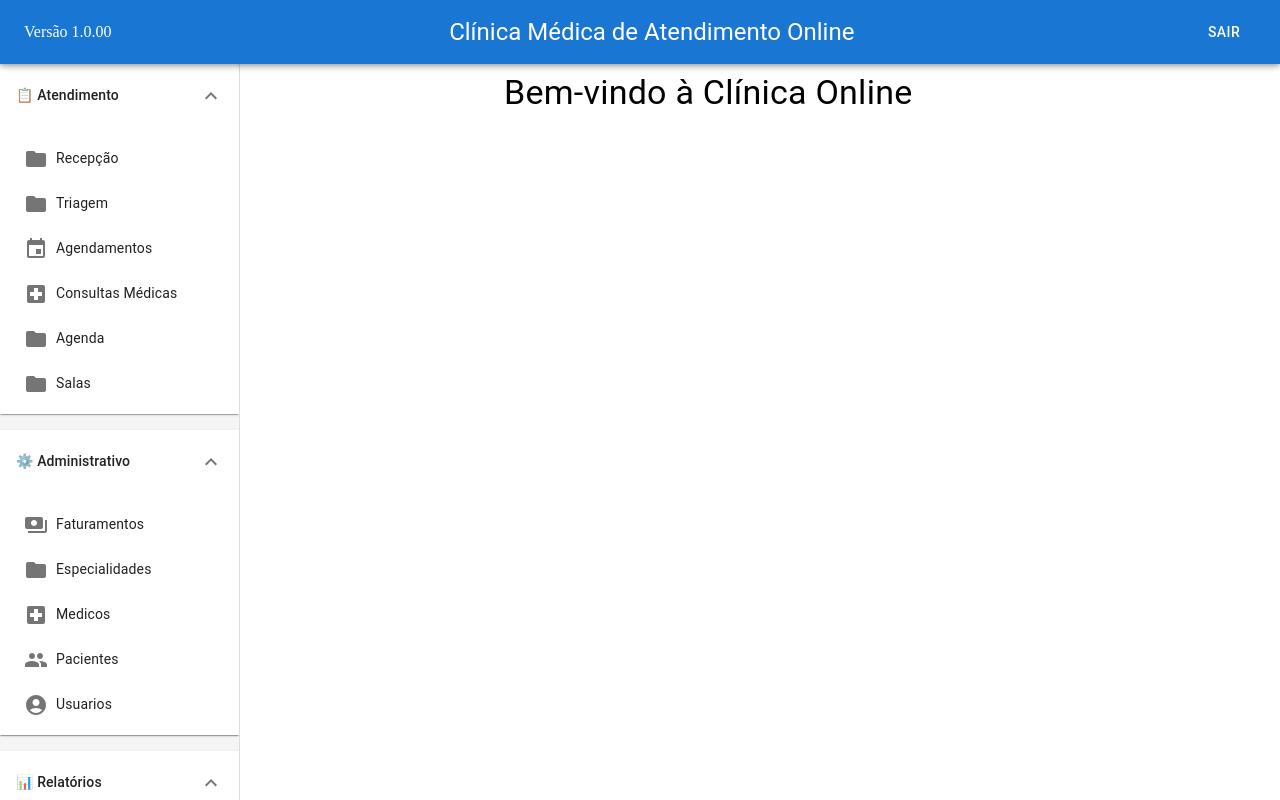
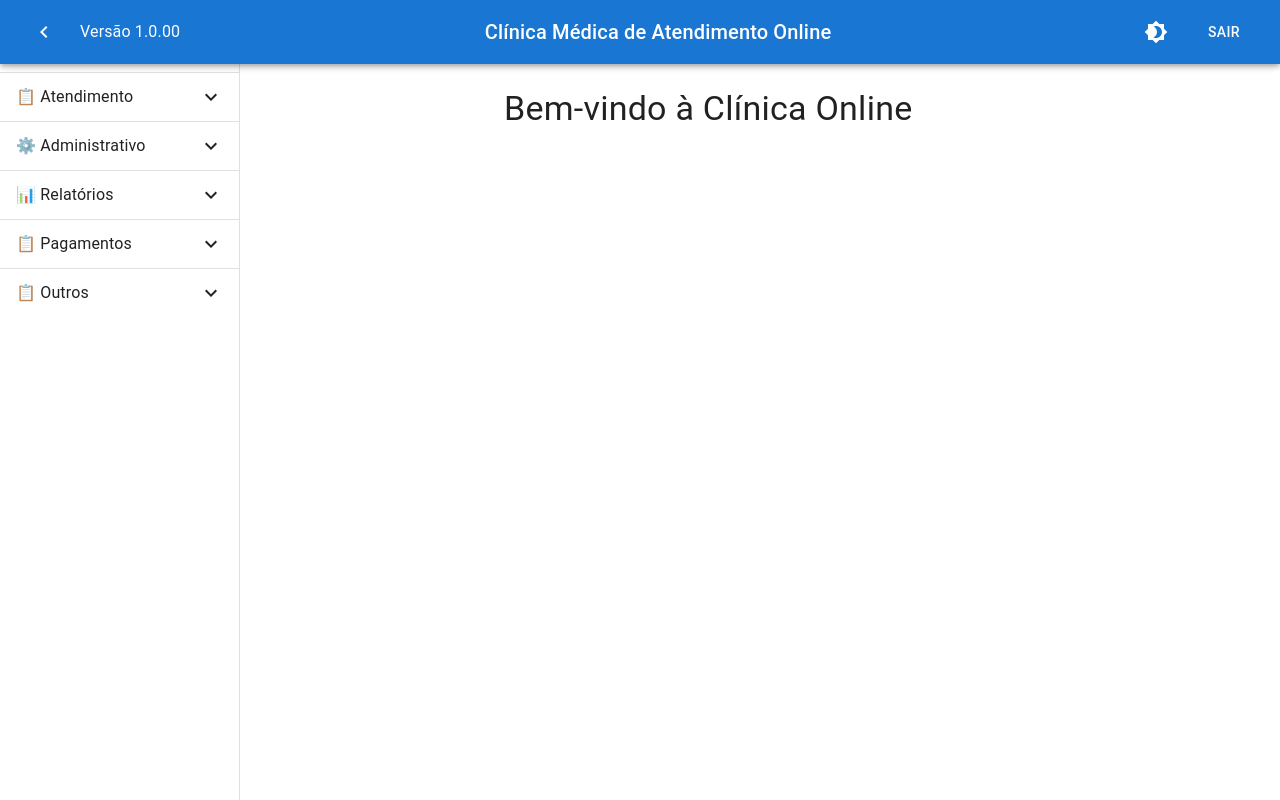
Before and after one commit to andreitoledo/Atendimento-Medico, a React (Vite) app in the folder clinica-frontend/: page /home in a window 1280 px wide. Built offline with nearby package versions, Linux system fonts and the light colour scheme; sample sign-in values are in the browser's storage.

Commit message:
Ajustes no menu, botão claro/esculo, menu recolhivel e icones

```diff
--- a/clinica-frontend/src/components/Layout.jsx
+++ b/clinica-frontend/src/components/Layout.jsx
@@ -1,162 +1,176 @@
-import React from 'react';
+import React, { useState } from "react";
 import {
-  Box, Drawer, AppBar, Toolbar, Typography, Button,
-  Accordion, AccordionSummary, AccordionDetails, List, ListItem,
-  ListItemText, ListItemIcon, Divider
-} from '@mui/material';
-import ExpandMoreIcon from '@mui/icons-material/ExpandMore';
-import { useNavigate, useLocation } from 'react-router-dom';
-
-import EventIcon from '@mui/icons-material/Event';
-import PeopleIcon from '@mui/icons-material/People';
-import LocalHospitalIcon from '@mui/icons-material/LocalHospital';
-import DashboardIcon from '@mui/icons-material/Dashboard';
-import AccountCircleIcon from '@mui/icons-material/AccountCircle';
-import FolderIcon from '@mui/icons-material/Folder';
-import PaymentsIcon from '@mui/icons-material/Payments';
+  Box, Drawer, AppBar, Toolbar, Typography, List, ListItem,
+  ListItemText, Button, Divider, IconButton, Tooltip, ListItemIcon, Collapse
+} from "@mui/material";
+import { useNavigate } from "react-router-dom";
+import { useThemeContext } from "./ThemeContext";
+import Brightness4Icon from "@mui/icons-material/Brightness4";
+import Brightness7Icon from "@mui/icons-material/Brightness7";
+import MenuIcon from "@mui/icons-material/Menu";
+import ChevronLeftIcon from "@mui/icons-material/ChevronLeft";
+import ExpandLess from "@mui/icons-material/ExpandLess";
+import ExpandMore from "@mui/icons-material/ExpandMore";
+import EventIcon from "@mui/icons-material/Event";
+import MedicalServicesIcon from "@mui/icons-material/MedicalServices";
+import PeopleIcon from "@mui/icons-material/People";
+import AttachMoneyIcon from "@mui/icons-material/AttachMoney";
+import LocalHospitalIcon from "@mui/icons-material/LocalHospital";
+import AssessmentIcon from "@mui/icons-material/Assessment";
+import RoomIcon from "@mui/icons-material/MeetingRoom";
+import FolderSharedIcon from "@mui/icons-material/FolderShared";
+import ListAltIcon from "@mui/icons-material/ListAlt";
 
 const drawerWidth = 240;
 
 const Layout = ({ children }) => {
   const navigate = useNavigate();
-  const location = useLocation();
-  const token = localStorage.getItem('token');
+  const { toggleColorMode, mode } = useThemeContext();
+  const [open, setOpen] = useState(true);
+  const [activeSection, setActiveSection] = useState(null);
 
+  const token = localStorage.getItem("token");
   let role = null;
+
   if (token) {
-    const payload = JSON.parse(atob(token.split('.')[1]));
+    const payload = JSON.parse(atob(token.split(".")[1]));
     role = payload.role || payload["http://schemas.microsoft.com/ws/2008/06/identity/claims/role"];
   }
 
-  const getIcon = (label) => {
-    switch (label) {
-      case 'Agendamentos': return <EventIcon />;
-      case 'Consultas Médicas': return <LocalHospitalIcon />;
-      case 'Pacientes': return <PeopleIcon />;
-      case 'Medicos': return <LocalHospitalIcon />;
-      case 'Usuarios': return <AccountCircleIcon />;
-      case 'Faturamentos': return <PaymentsIcon />;
-      case 'Dashboard Financeiros': return <DashboardIcon />;
-      default: return <FolderIcon />;
-    }
+  const toggleSection = (index) => {
+    setActiveSection(prev => (prev === index ? null : index));
   };
 
   const sections = [
     {
-      title: '📋 Atendimento',
+      title: "📋 Atendimento",
       items: [
-        { label: 'Recepção', path: '/recepcao', roles: ['admin', 'medico'] },
-        { label: 'Triagem', path: '/triagem', roles: ['admin', 'medico'] },
-        { label: 'Agendamentos', path: '/agendamentos', roles: ['admin'] },
-        { label: 'Consultas Médicas', path: '/consultas', roles: ['admin', 'medico'] },
-        { label: 'Agenda', path: '/agendaPage', roles: ['admin', 'medico'] },
-        { label: 'Salas', path: '/SalasPage', roles: ['admin', 'medico'] },
-      ]
+        { label: "Recepção", path: "/recepcao", icon: <PeopleIcon />, roles: ["admin", "medico"] },
+        { label: "Triagem", path: "/triagem", icon: <MedicalServicesIcon />, roles: ["admin", "medico"] },
+        { label: "Agendamentos", path: "/agendamentos", icon: <EventIcon />, roles: ["admin"] },
+        { label: "Consultas Médicas", path: "/consultas", icon: <LocalHospitalIcon />, roles: ["admin", "medico"] },
+        { label: "Agenda", path: "/agendaPage", icon: <EventIcon />, roles: ["admin", "medico"] },
+        { label: "Salas", path: "/SalasPage", icon: <RoomIcon />, roles: ["admin", "medico"] },
+      ],
     },
     {
-      title: '⚙️ Administrativo',
+      title: "⚙️ Administrativo",
       items: [
-        { label: 'Faturamentos', path: '/faturamentos', roles: ['admin'] },
-        { label: 'Especialidades', path: '/especialidades', roles: ['admin'] },
-        { label: 'Medicos', path: '/medicos', roles: ['admin'] },
-        { label: 'Pacientes', path: '/pacientes', roles: ['admin'] },
-        { label: 'Usuarios', path: '/usuarios', roles: ['admin'] },
-      ]
+        { label: "Faturamentos", path: "/faturamentos", icon: <AttachMoneyIcon />, roles: ["admin"] },
+        { label: "Especialidades", path: "/especialidades", icon: <MedicalServicesIcon />, roles: ["admin"] },
+        { label: "Medicos", path: "/medicos", icon: <LocalHospitalIcon />, roles: ["admin"] },
+        { label: "Pacientes", path: "/pacientes", icon: <PeopleIcon />, roles: ["admin"] },
+        { label: "Usuarios", path: "/usuarios", icon: <PeopleIcon />, roles: ["admin"] },
+      ],
     },
     {
-      title: '📊 Relatórios',
+      title: "📊 Relatórios",
       items: [
-        { label: 'Faturamentos', path: '/relatoriosFaturamentos', roles: ['admin'] },
-        { label: 'Dashboard Financeiros', path: '/dashboardFinanceiro', roles: ['admin'] },
-        { label: 'Consulta Médica', path: '/relatorioConsultaMedica', roles: ['admin', 'medico'] },
-        { label: 'Comparecimento', path: '/relatorioComparecimento', roles: ['admin'] },
-        { label: 'Agendamento por Período', path: '/relatorioAgendamentosPorPeriodo', roles: ['admin'] },
-        { label: 'Paciente Recorrente', path: '/relatorioPacientesRecorrentes', roles: ['admin'] },
-        { label: 'Produção Médica', path: '/relatorioProducaoMedica', roles: ['admin'] },
-        { label: 'Consulta por Especialidade', path: '/relatorioConsultasPorEspecialidades', roles: ['admin'] },
-        { label: 'Consulta Por Dia', path: '/relatorioConsultasPorDia', roles: ['admin'] },
-      ]
+        { label: "Faturamentos", path: "/relatoriosFaturamentos", icon: <AssessmentIcon />, roles: ["admin"] },
+        { label: "Dashboard Financeiros", path: "/dashboardFinanceiro", icon: <AssessmentIcon />, roles: ["admin"] },
+        { label: "Consulta Médica", path: "/relatorioConsultaMedica", icon: <AssessmentIcon />, roles: ["admin", "medico"] },
+        { label: "Comparecimento", path: "/relatorioComparecimento", icon: <AssessmentIcon />, roles: ["admin"] },
+        { label: "Agendamento por Período", path: "/relatorioAgendamentosPorPeriodo", icon: <AssessmentIcon />, roles: ["admin"] },
+        { label: "Paciente Recorrente", path: "/relatorioPacientesRecorrentes", icon: <AssessmentIcon />, roles: ["admin"] },
+        { label: "Produção Médica", path: "/relatorioProducaoMedica", icon: <AssessmentIcon />, roles: ["admin"] },
+        { label: "Consulta por Especialidade", path: "/relatorioConsultasPorEspecialidades", icon: <AssessmentIcon />, roles: ["admin"] },
+        { label: "Consulta Por Dia", path: "/relatorioConsultasPorDia", icon: <AssessmentIcon />, roles: ["admin"] },
+      ],
     },
     {
-      title: '📋 Pagamentos',
+      title: "📋 Pagamentos",
       items: [
-        { label: 'Pagamentos', path: '/pagamentoForm', roles: ['admin'] },
-        { label: 'Dashboard Conciliação', path: '/dashboardFinanceiroConciliacaoPage', roles: ['admin'] },
-      ]
+        { label: "Pagamentos", path: "/pagamentoForm", icon: <AttachMoneyIcon />, roles: ["admin"] },
+        { label: "Dashboard Conciliação", path: "/dashboardFinanceiroConciliacaoPage", icon: <AssessmentIcon />, roles: ["admin"] },
+      ],
     },
     {
-      title: '📋 Outros',
+      title: "📋 Outros",
       items: [
-        { label: 'Prontuario Clinico', path: '/prontuario-clinico/:id', roles: ['admin', 'medico'] },
-        { label: 'Prontuario Psicologo', path: '/prontuario-psicologo/:id', roles: ['admin', 'medico'] },
-        { label: 'Prontuario Psiquiatra', path: '/prontuario-psiquiatra/:id', roles: ['admin', 'medico'] },
-        { label: 'Listagem de Triagens', path: '/triagens', roles: ['admin', 'medico'] },
-      ]
+        { label: "Prontuario Clinico", path: "/prontuario-clinico/:id", icon: <FolderSharedIcon />, roles: ["admin", "medico"] },
+        { label: "Prontuario Psicologo", path: "/prontuario-psicologo/:id", icon: <FolderSharedIcon />, roles: ["admin", "medico"] },
+        { label: "Prontuario Psiquiatra", path: "/prontuario-psiquiatra/:id", icon: <FolderSharedIcon />, roles: ["admin", "medico"] },
+        { label: "Listagem de Triagens", path: "/triagens", icon: <ListAltIcon />, roles: ["admin", "medico"] },
+      ],
     },
   ];
 
   const handleLogout = () => {
-    localStorage.removeItem('token');
-    navigate('/');
+    localStorage.removeItem("token");
+    navigate("/");
   };
 
   return (
-    <Box sx={{ display: 'flex' }}>
+    <Box sx={{ display: "flex" }}>
       <AppBar position="fixed" sx={{ zIndex: 1300 }}>
-        <Toolbar sx={{ display: 'flex', justifyContent: 'space-between' }}>
-          <Typography variant="h10">Versão 1.0.00</Typography>
-          <Typography variant="h5">Clínica Médica de Atendimento Online</Typography>
-          <Button color="inherit" onClick={handleLogout}>Sair</Button>
+        <Toolbar sx={{ display: "flex", justifyContent: "space-between" }}>
+          <Box display="flex" alignItems="center" gap={2}>
+            <IconButton onClick={() => setOpen(!open)} color="inherit">
+              {open ? <ChevronLeftIcon /> : <MenuIcon />}
+            </IconButton>
+            <Typography variant="body1">Versão 1.0.00</Typography>
+          </Box>
+          <Typography variant="h6">Clínica Médica de Atendimento Online</Typography>
+          <Box display="flex" alignItems="center" gap={2}>
+            <Tooltip title="Alternar tema">
+              <IconButton color="inherit" onClick={toggleColorMode}>
+                {mode === "dark" ? <Brightness7Icon /> : <Brightness4Icon />}
+              </IconButton>
+            </Tooltip>
+            <Button color="inherit" onClick={handleLogout}>Sair</Button>
+          </Box>
         </Toolbar>
       </AppBar>
 
       <Drawer
         variant="permanent"
+        open={open}
         sx={{
-          width: drawerWidth,
-          [`& .MuiDrawer-paper`]: {
-            width: drawerWidth,
-            boxSizing: 'border-box',
-            backgroundColor: '#f5f5f5',
-            borderRight: '1px solid #ddd',
+          width: open ? drawerWidth : 64,
+          flexShrink: 0,
+          "& .MuiDrawer-paper": {
+            width: open ? drawerWidth : 64,
+            overflowX: "hidden",
+            transition: "width 0.3s",
+            boxSizing: "border-box",
           },
         }}
       >
         <Toolbar />
-        <Box sx={{ overflowY: 'auto' }}>
-          {sections.map((section, idx) => (
-            <Accordion key={idx} defaultExpanded>
-              <AccordionSummary expandIcon={<ExpandMoreIcon />} sx={{ pl: 2 }}>
-                <Typography variant="subtitle2">{section.title}</Typography>
-              </AccordionSummary>
-              <AccordionDetails sx={{ p: 0 }}>
-                <List>
-                  {section.items
-                    .filter(item => role && item.roles.includes(role))
-                    .map((item) => (
-                      <ListItem
-                        button
-                        key={item.label}
-                        selected={location.pathname.startsWith(item.path.split(':')[0])}
-                        onClick={() => navigate(item.path)}
-                        sx={{ pl: 3 }}
-                      >
-                        <ListItemIcon sx={{ minWidth: 32 }}>{getIcon(item.label)}</ListItemIcon>
-                        <ListItemText primary={item.label} primaryTypographyProps={{ fontSize: 14 }} />
+        <List>
+          {sections.map((section, idx) => {
+            const isOpen = activeSection === idx;
+            const visibleItems = section.items.filter(item => role && item.roles.includes(role));
+
+            if (!visibleItems.length) return null;
+
+            return (
+              <React.Fragment key={idx}>
+                <Divider />
+                <ListItem button onClick={() => toggleSection(idx)}>
+                  <ListItemText primary={open ? section.title : section.title.charAt(0)} />
+                  {open && (isOpen ? <ExpandLess /> : <ExpandMore />)}
+                </ListItem>
+
+                <Collapse in={isOpen && open} timeout="auto" unmountOnExit>
+                  <List component="div" disablePadding>
+                    {visibleItems.map((item) => (
+                      <ListItem button key={item.label} sx={{ pl: 4 }} onClick={() => navigate(item.path)}>
+                        <ListItemIcon>{item.icon}</ListItemIcon>
+                        <ListItemText primary={item.label} />
                       </ListItem>
                     ))}
-                </List>
-              </AccordionDetails>
-            </Accordion>
-          ))}
-        </Box>
+                  </List>
+                </Collapse>
+              </React.Fragment>
+            );
+          })}
+        </List>
       </Drawer>
 
-      <Box component="main" sx={{ flexGrow: 1, ml: `${drawerWidth}px`, pr: 2, overflowX: 'auto' }}>
+      <Box component="main" sx={{ flexGrow: 1, ml: `${open ? drawerWidth : 64}px`, p: 3 }}>
         <Toolbar />
-        <Box sx={{ maxWidth: `calc(100vw - ${drawerWidth + 32}px)`, pl: 2 }}>
-          {children}
-        </Box>
+        {children}
       </Box>
     </Box>
   );
--- /dev/null
+++ b/clinica-frontend/src/components/ThemeContext.jsx
@@ -0,0 +1,27 @@
+// src/components/ThemeContext.jsx
+import React, { createContext, useContext, useMemo, useState } from "react";
+import { ThemeProvider, createTheme } from "@mui/material/styles";
+import CssBaseline from "@mui/material/CssBaseline";
+
+const ThemeContext = createContext();
+
+export const useThemeContext = () => useContext(ThemeContext);
+
+export const CustomThemeProvider = ({ children }) => {
+  const [mode, setMode] = useState("light");
+
+  const toggleColorMode = () => {
+    setMode((prevMode) => (prevMode === "light" ? "dark" : "light"));
+  };
+
+  const theme = useMemo(() => createTheme({ palette: { mode } }), [mode]);
+
+  return (
+    <ThemeContext.Provider value={{ toggleColorMode, mode }}>
+      <ThemeProvider theme={theme}>
+        <CssBaseline />
+        {children}
+      </ThemeProvider>
+    </ThemeContext.Provider>
+  );
+};
--- a/clinica-frontend/src/main.jsx
+++ b/clinica-frontend/src/main.jsx
@@ -1,9 +1,13 @@
 import React from 'react';
 import ReactDOM from 'react-dom/client';
 import App from './App';
+import { CustomThemeProvider } from './components/ThemeContext';
+
 
 ReactDOM.createRoot(document.getElementById('root')).render(
   <React.StrictMode>
-    <App />
+    <CustomThemeProvider>
+      <App />
+    </CustomThemeProvider>
   </React.StrictMode>
 );
```
